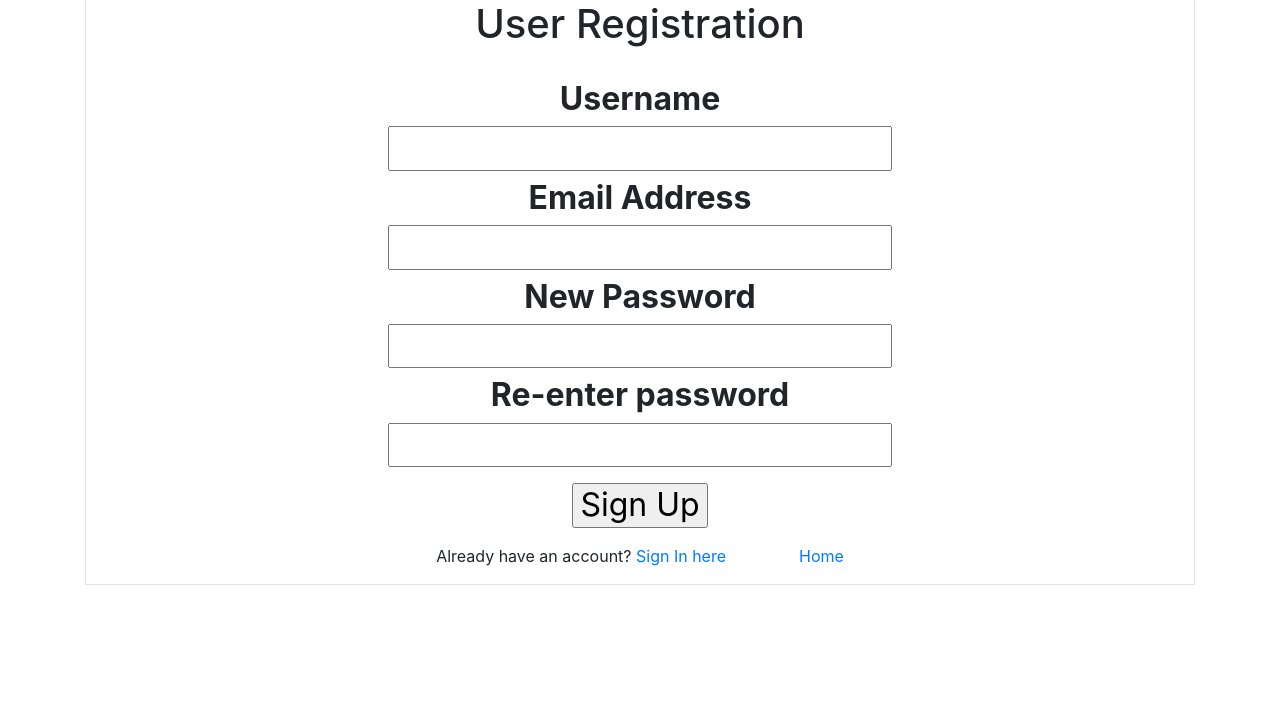
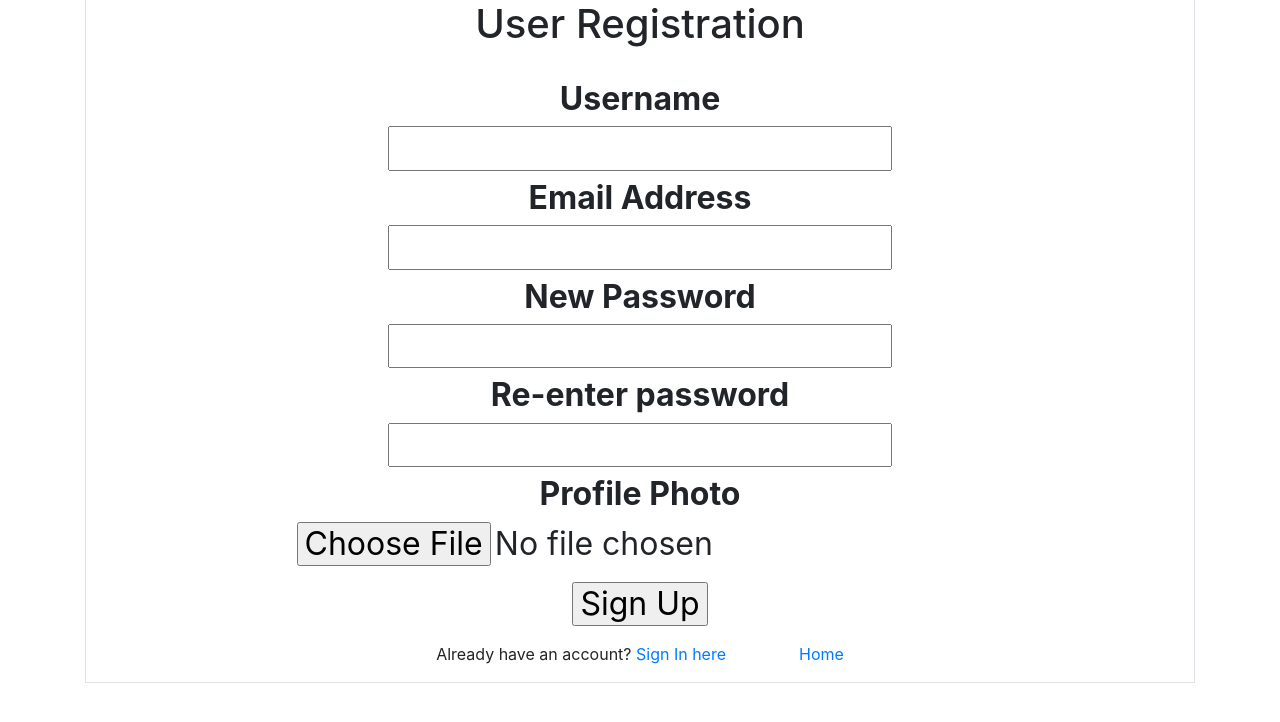
Before and after one commit to ngadakh/currency-converter, a Flask app: page /signup in a window 1280 px wide. Shown: the part 57-779 px from the top of the page. Run offline with Flask 2, Linux system fonts and the light colour scheme; some libraries are stand-ins or nearby versions.

Commit message:
Add user profile photo feature 	1. Update /signup route to store file and save file url in database 	2. Set FILE_UPLOAD_PATH and MAX_CONTENT_LENGTH in config 	3. Update signup page to accept file upload 	4. Update UserLoginForm to add user profile photo upload

```diff
--- a/app/app.py
+++ b/app/app.py
@@ -1,8 +1,13 @@
+from os.path import join
+
 from flask import Flask, render_template, request, flash, redirect, url_for, session
 from flask_sqlalchemy import SQLAlchemy
 
 from sqlalchemy.exc import IntegrityError
 from wtforms import Form, StringField, PasswordField, validators, EmailField
+from flask_wtf.file import FileField, FileRequired, FileAllowed
+from werkzeug.datastructures import CombinedMultiDict
+from werkzeug.utils import secure_filename
 
 app = Flask(__name__)
 
@@ -20,6 +25,7 @@ class UserRegistrationForm(Form):
         validators.EqualTo('confirm', message='Passwords must match')
     ])
     confirm = PasswordField('Re-enter password', [validators.DataRequired()])
+    profile_photo = FileField('Profile Photo', [FileRequired(), FileAllowed(['jpg', 'png'], 'Images only!')])
 
 # User login form
 class UserLoginForm(Form):
@@ -32,11 +38,13 @@ class User(db.Model):
     username = db.Column(db.String(100), unique=True, nullable = False)
     password = db.Column(db.String(100), nullable = False)
     email = db.Column(db.String, unique=True, nullable=False)
+    profile_photo_url = db.Column(db.String, unique=True, nullable=True)
 
-    def __init__(self, uname, password, email):
+    def __init__(self, uname, password, email, photo_url):
         self.username = uname
         self.password = password
         self.email = email
+        self.profile_photo_url = photo_url
 
 
 @app.route("/")
@@ -65,12 +73,19 @@ def logout():
 
 @app.route('/signup', methods =['GET', 'POST'])
 def signup():
-    form = UserRegistrationForm(request.form)
+    form = UserRegistrationForm(CombinedMultiDict((request.files, request.form)))
     if request.method == 'POST' and form.validate():
         try:
-            user = User(form.username.data, form.email.data, form.password.data)
+            # Save user profile photo
+            file_obj = form.profile_photo.data
+            profile_photo_name = str(form.username.data) + "_" + secure_filename(file_obj.filename)
+            profile_photo_full_path = join(app.config['FILE_UPLOAD_PATH'], 'profile', profile_photo_name)
+            file_obj.save(profile_photo_full_path)
+
+            user = User(form.username.data, form.email.data, form.password.data, profile_photo_full_path)
             db.session.add(user)
             db.session.commit()
+
             flash('User added sucessfully, please login')
             return redirect(url_for('login'))
         except IntegrityError:
--- a/app/templates/signup.html
+++ b/app/templates/signup.html
@@ -19,12 +19,14 @@
                 {% endif %}
             {% endwith %}
 			<h2 class="word">
-                <form method=post>
+                <form method=post enctype="multipart/form-data">
+                    {{ form.csrf_token }}
                     <dl>
                         {{ render_field(form.username) }}
                         {{ render_field(form.email) }}
                         {{ render_field(form.password) }}
                         {{ render_field(form.confirm) }}
+                        {{ render_field(form.profile_photo) }}
                     </dl>
                   <p><input type=submit value="Sign Up">
 				</form>
```
Also changed, not shown: config.py (+9 -3 lines).
